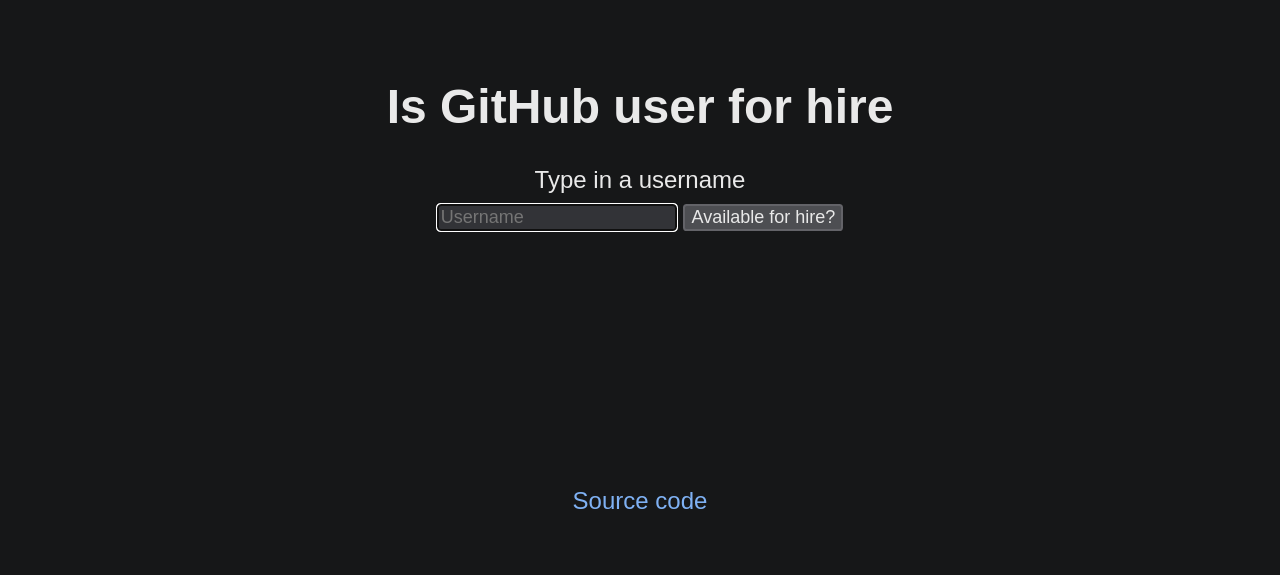
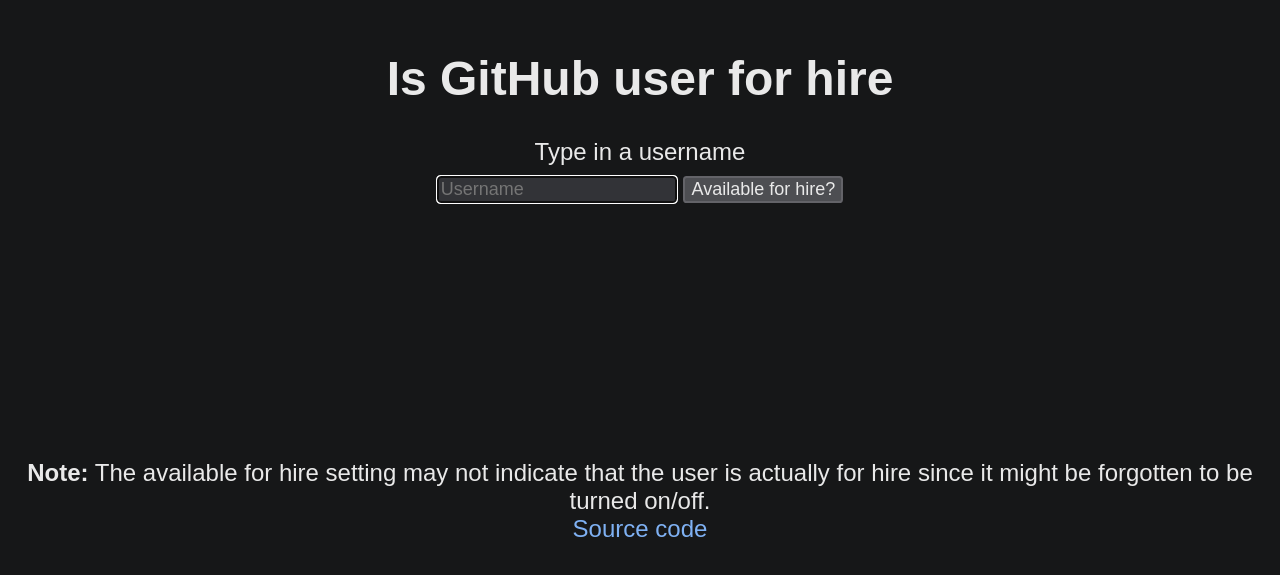
Before and after one commit to Synthird/is-github-user-for-hire, a website: page public/index.html in a window 1280 px wide. Shown: the part 119-694 px from the top of the page. Drawn offline with Linux system fonts and the light colour scheme.

Commit message:
Added a note regarding the available for hire setting and the user actually open for hire

```diff
--- a/public/index.html
+++ b/public/index.html
@@ -43,6 +43,10 @@
 		</div>
 
 		<div>
+			<strong>Note:</strong> The available for hire setting may not indicate that the user is actually for hire since it might be forgotten to be turned on/off.
+		</div>
+
+		<div>
 			<a href="https://github.com/Synthird/is-github-user-for-hire" target="_blank">Source code</a>
 		</div>
 	</main>
```
